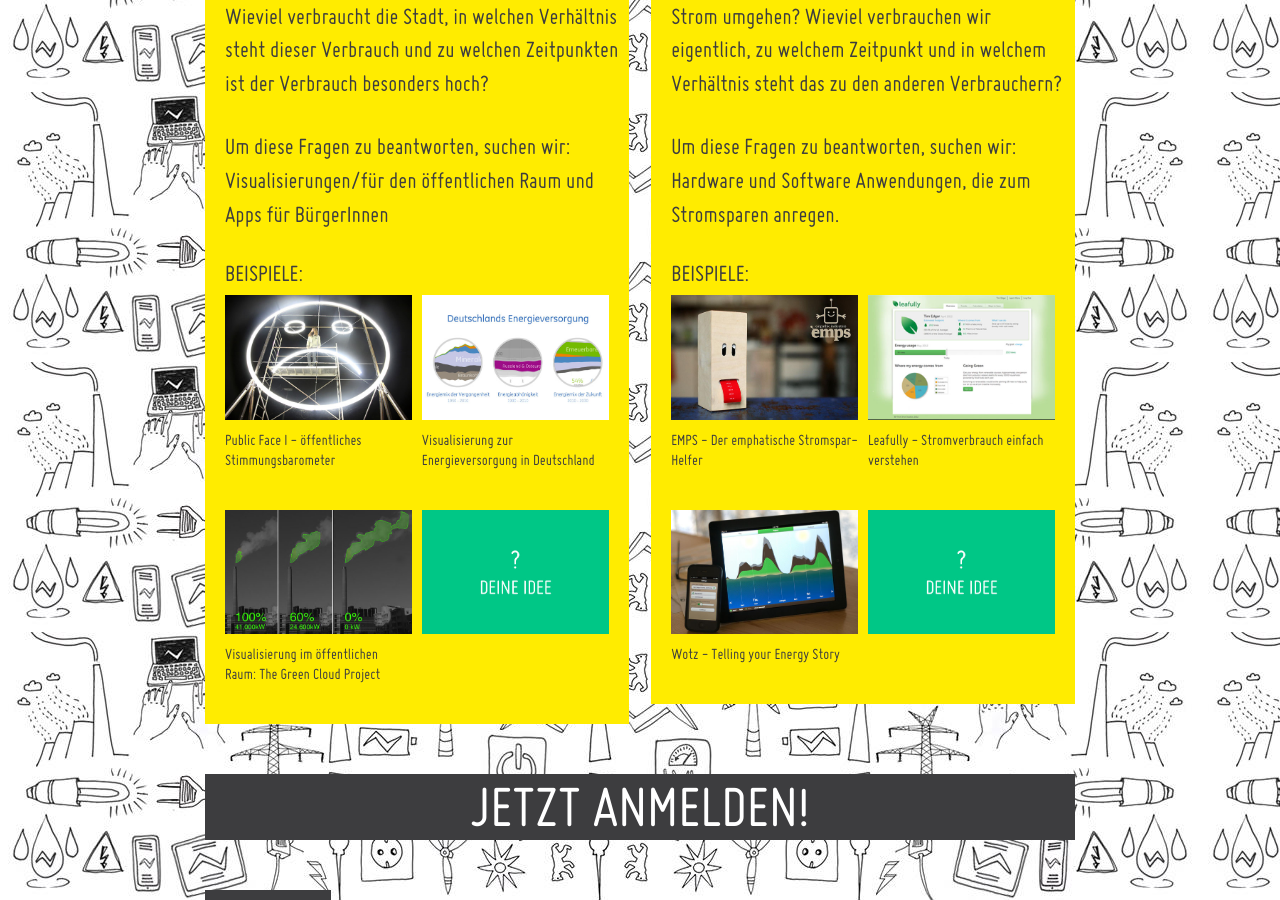
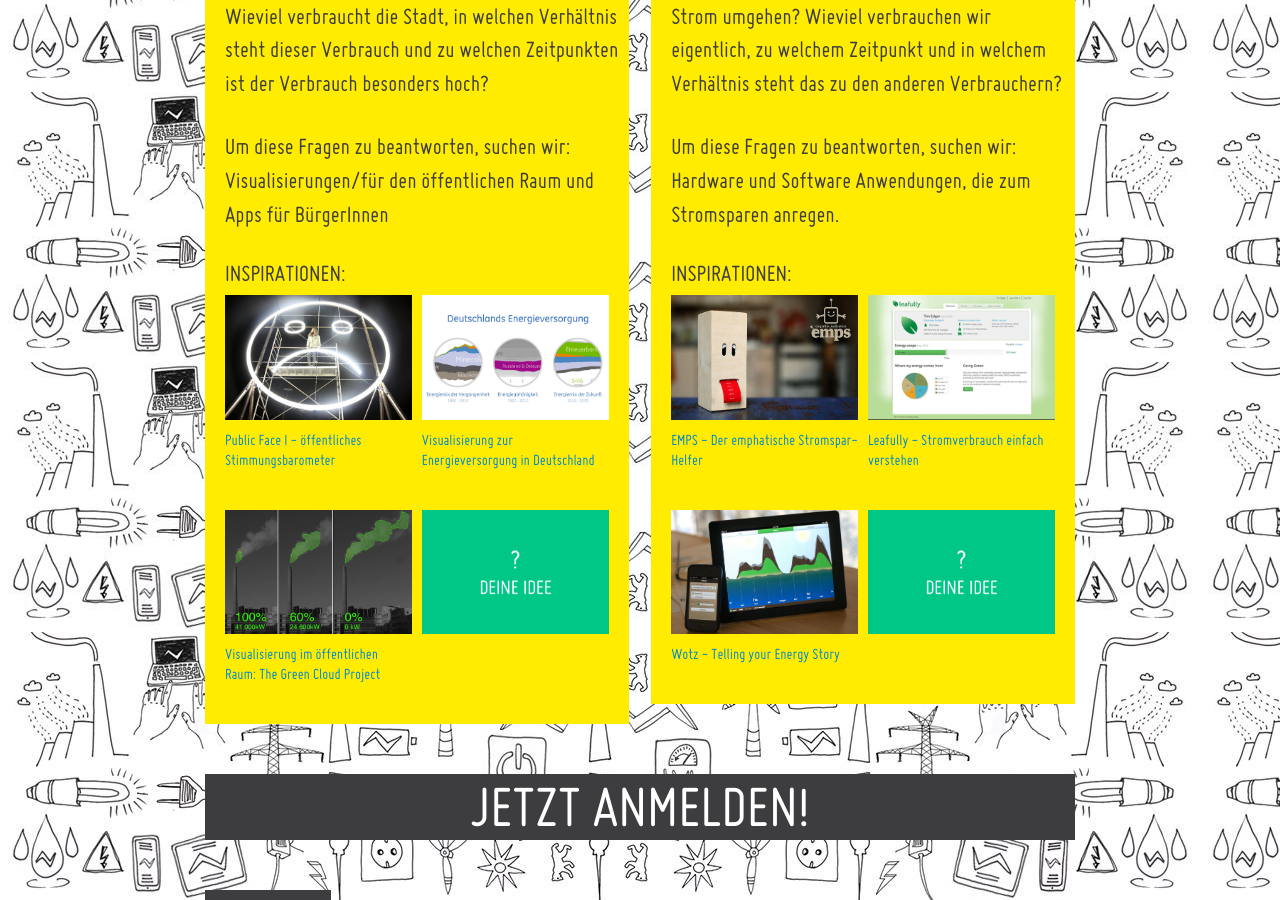
Before and after one commit to okfde/energyhack, a Jekyll site: the page built from index.html, in a window 1280 px wide and 900 px high, scrolled down 988 px. Built offline with Jekyll 4.4.1, drawn with Linux system fonts in a browser that asks for light colours; nearby versions of some CDN libraries.

Commit message:
Inspirationen

```diff
--- a/_includes/challenges.html
+++ b/_includes/challenges.html
@@ -5,31 +5,38 @@
         <p> Um diese Fragen zu beantworten, suchen wir:
         Visualisierungen/für den öffentlichen Raum und
         Apps für BürgerInnen
-        <h4>Beispiele:</h4>
+        <h4>Inspirationen:</h4>
         <ul class="thumbnails">
             <li class="span6">
                 <div class="thumbnail">
-                    <a href="http://www.juliusvonbismarck.com/bank/index.php?/projects/stimmungsgasometer/"><img src="img/challenges/smile.jpg" alt="Public Face I - öffentliches Stimmungsbarometer" /></a>
+                    <a href="http://www.juliusvonbismarck.com/bank/index.php?/projects/stimmungsgasometer/" target="_blank">
+                    <img src="img/challenges/smile.jpg" alt="">
                     <p>Public Face I - öffentliches Stimmungsbarometer</p>
+                    </a>
                 </div>
             </li>
             <li class="span6">
                 <div class="thumbnail">
-                    <a href="http://visualization.geblogs.com/visualization/germanenergy/"><img src="img/challenges/energie.jpg" alt="Visualisierung zur Energieversorgung in Deutschland" /></a>
+                    <a href="http://visualization.geblogs.com/visualization/germanenergy/" target="_blank">
+                    <img src="img/challenges/energie.jpg">
                     <p>Visualisierung zur Energieversorgung in Deutschland</p>
+                    </a>
                 </div>
             </li>
         </ul>
         <ul class="thumbnails">
             <li class="span6">
                 <div class="thumbnail">
-                    <a href="http://hehe.org2.free.fr/?language=en"><img src="img/challenges/greencloud.jpg" alt="Visualisierung im öffentlichen Raum: The Green Cloud Project" /></a>
+                    <a href="http://hehe.org2.free.fr/?language=en" target="_blank">
+                    <img src="img/challenges/greencloud.jpg" alt="">
                     <p>Visualisierung im öffentlichen Raum: The Green Cloud Project</p>
+                    </a>
                 </div>
             </li>
             <li class="span6">
                 <div class="thumbnail">
-                    <img src="img/challenges/deineidee.jpg" alt="" />
+                    <img src="img/challenges/deineidee.jpg" alt="">
+                    <p></p>
                 </div>
             </li>
         </ul>
@@ -39,31 +46,34 @@
         <p>Wie können wir als Verbraucher effizienter mit Strom umgehen? Wieviel verbrauchen wir eigentlich, zu welchem Zeitpunkt und in welchem Verhältnis steht das zu den anderen Verbrauchern?</p>
         <p> Um diese Fragen zu beantworten, suchen wir:
         Hardware und Software Anwendungen, die zum Stromsparen anregen.</p>
-        <h4>Beispiele:</h4>
+        <h4>Inspirationen:</h4>
         <ul class="thumbnails">
             <li class="span6">
                 <div class="thumbnail">
-                    <a href="http://www.misusage.org/wordpress/?page_id=399"><img src="img/challenges/emps.jpg" alt="EMPS - Der emphatische Stromspar-Helfer"></a>
-                    <p>EMPS - Der emphatische Stromspar-Helfer</p>
+                    <a href="http://www.misusage.org/wordpress/?page_id=399"><img src="img/challenges/emps.jpg" alt="" target="_blank">
+                    <p>EMPS - Der emphatische Stromspar-Helfer</p></a>
                 </div>
             </li>
             <li class="span6">
                 <div class="thumbnail">
-                    <a href="http://appsforenergy.challenge.gov/submissions/7987-leafully"><img src="img/challenges/leafully.jpg" alt="Leafully - Stromverbrauch einfach verstehen" /></a>
-                    <p>Leafully - Stromverbrauch einfach verstehen</p>
+                    <a href="http://appsforenergy.challenge.gov/submissions/7987-leafully" target="_blank">
+                    <img src="img/challenges/leafully.jpg" alt="">
+                    <p>Leafully - Stromverbrauch einfach verstehen</p></a>
                 </div>
             </li>
         </ul>
         <ul class="thumbnails">
             <li class="span6">
                 <div class="thumbnail">
-                    <a href="http://appsforenergy.challenge.gov/submissions/7998-wotz"><img src="img/challenges/wotz.jpg" alt="Wotz - Telling your Energy Story"></a>
-                    <p>Wotz - Telling your Energy Story</p>
+                    <a href="http://appsforenergy.challenge.gov/submissions/7998-wotz" target="_blank">
+                    <img src="img/challenges/wotz.jpg" alt="">
+                    <p>Wotz - Telling your Energy Story</p></a>
                 </div>
             </li>
             <li class="span6">
                 <div class="thumbnail">
                     <img src="img/challenges/deineidee.jpg" alt="">
+                    <p></p>
                 </div>
             </li>
         </ul>
```
